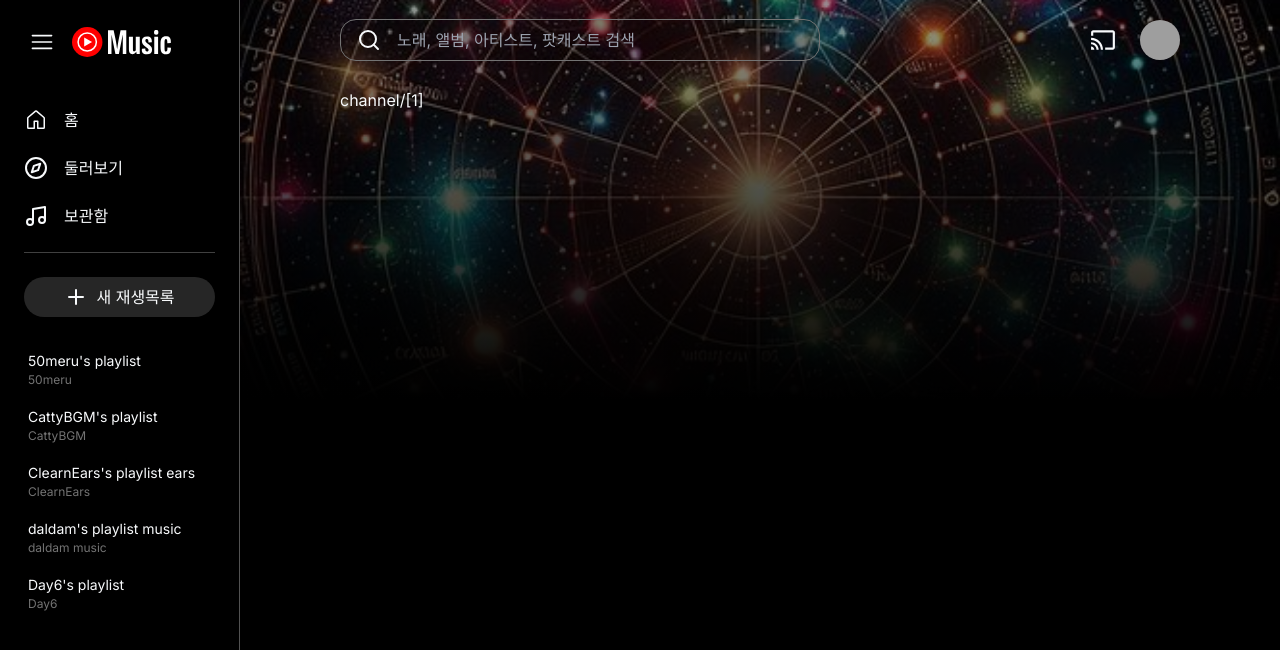
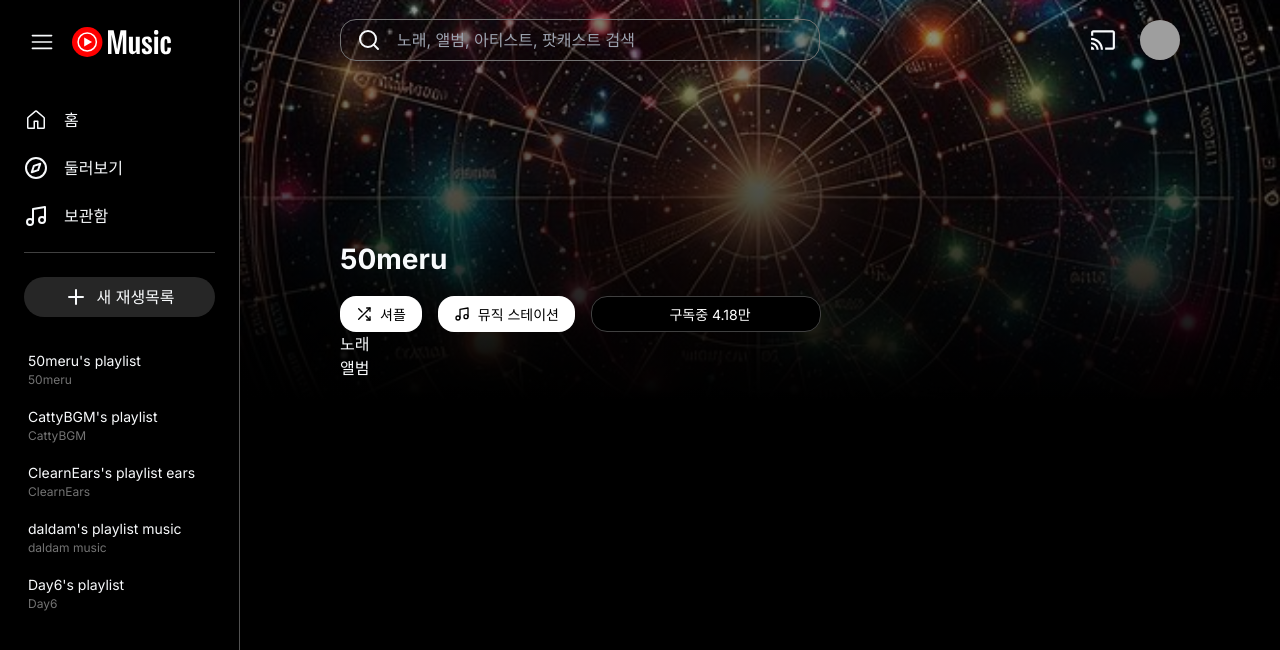
Before and after one commit to mulddang2/yt-music-clone, a Next.js app: page /channel/1 in a window 1280 px wide. Shown: the top 650 px of the page. Built offline with nearby package versions, Linux system fonts and the light colour scheme; grey boxes are pictures that could not be loaded.

Commit message:
feat: channel 페이지의 상위 버튼들 추가 (구독중, 셔플, 뮤직스테이션)

```diff
--- a/app/channel/[id]/page.tsx
+++ b/app/channel/[id]/page.tsx
@@ -1,9 +1,12 @@
 import HeaderBgChanger from '@/components/HeaderBgChanger';
 import PagePadding from '@/components/PagePadding';
+import DarkButton from '@/components/elements/DarkButton';
+import WhiteButton from '@/components/elements/WhiteButton';
 import { getChannelById } from '@/lib/dummyData';
 import { getRandomElementFromArray } from '@/lib/utils';
 import { permanentRedirect } from 'next/navigation';
 import React from 'react';
+import { FiMusic, FiShuffle } from 'react-icons/fi';
 
 interface ChannelPageProps {
   params: {
@@ -19,7 +22,34 @@
   return (
     <PagePadding>
       <HeaderBgChanger imageSrc={imageSrc} />
-      <div>channel/[{props.params.id}]</div>
+      <div className='mt-[150px]'></div>
+      <section>
+        <div className='text-[28px] font-bold'>{channel.name}</div>
+        {/* TODO 투명 버튼으로 변경해보기 */}
+
+        <article className='mt-4 lg:hidden'>
+          <div>
+            <DarkButton
+              className={'w-[230px] flex justify-center'}
+              label={'구독중 4.18만'}
+            />
+          </div>
+          <div className='flex flex-row gap-4 mt-4'>
+            <WhiteButton label={'셔플'} icon={<FiShuffle size={16} />} />
+            <WhiteButton label={'뮤직 스테이션'} icon={<FiMusic size={16} />} />
+          </div>
+        </article>
+        <div className='hidden lg:flex flex-row items-center gap-4 text-[14px] mt-4'>
+          <WhiteButton label={'셔플'} icon={<FiShuffle size={16} />} />
+          <WhiteButton label={'뮤직 스테이션'} icon={<FiMusic size={16} />} />
+          <DarkButton
+            className={'w-[230px] flex justify-center'}
+            label={'구독중 4.18만'}
+          />
+        </div>
+      </section>
+      <section>노래</section>
+      <section>앨범</section>
     </PagePadding>
   );
 };
--- a/components/elements/DarkButton.jsx
+++ b/components/elements/DarkButton.jsx
@@ -1,7 +1,7 @@
 'use client';
 import { cn } from '@/lib/utils';
 import React from 'react';
-const DarkButton = ({ icon, label, className, ...props }) => {
+const DarkButton = ({ icon = null, label, className = '', ...props }) => {
   return (
     <div
       className={cn(
--- a/components/elements/WhiteButton.jsx
+++ b/components/elements/WhiteButton.jsx
@@ -2,7 +2,7 @@
 import { cn } from '@/lib/utils';
 import React from 'react';
 
-const WhiteButton = ({ icon, label, className, ...props }) => {
+const WhiteButton = ({ icon = <></>, label, className = '', ...props }) => {
   return (
     <div
       className={cn(
```
